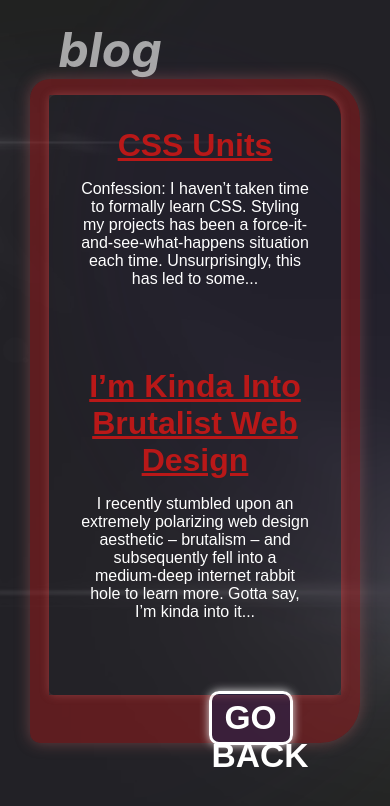
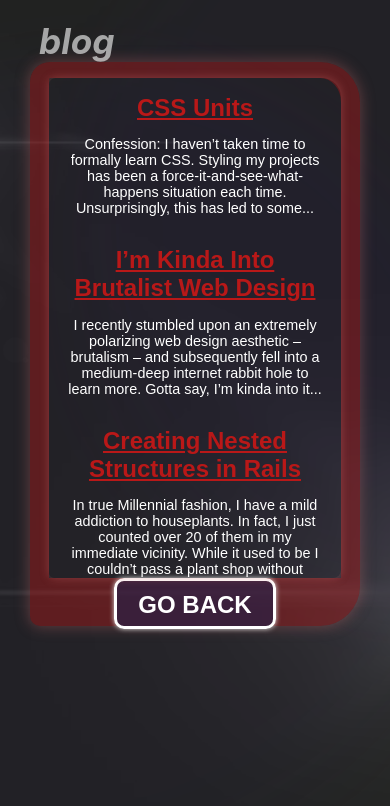
Before and after one commit to billyott/personal-site, a React (Create React App) app: page /blog in a window 390 px wide. Shown: the top 806 px of the page. Built offline with nearby package versions, Linux system fonts and the light colour scheme.

Commit message:
optimize blog for mobile

```diff
--- a/src/components/blog.scss
+++ b/src/components/blog.scss
@@ -10,6 +10,7 @@
     background-size: cover;
     background-position: center;
     background-color: $scheme-black;
+    overflow-y: auto;
 
     &__header {
         margin-top: 5%;
@@ -18,6 +19,16 @@
         font-weight: bolder;
         font-style: italic;
         color: $scheme-grey-light-a7;
+
+        @media (max-width: 768px) {
+            font-size: 2.6rem;
+            margin-left: 10%;
+        }
+
+        @media (max-width: 480px) {
+            font-size: 2.2rem;
+            margin-left: 10%;
+        }
     }
 
     &__content-outer {
@@ -39,6 +50,14 @@
         box-shadow: 0 0 10px $scheme-red-light-a4;
         border-radius: .4rem 1.2rem .5rem .3125rem;
         position: relative;
+
+        @media (max-width: 768px) {
+            max-height: 500px;
+        }
+
+        @media (max-width: 480px) {
+            max-height: 500px;
+        }
     }
 
     &__items {
@@ -54,6 +73,16 @@
         display: flex;
         flex-direction: column;
         overflow-y: scroll;
+
+        @media (max-width: 768px) {
+            max-height: 500px;
+            width: 100%;
+        }
+
+        @media (max-width: 480px) {
+            max-height: 500px;
+            width: 100%;
+        }
     }
 
     &__item {
@@ -87,12 +116,28 @@
             outline: none;
         }
 
+        @media (max-width: 768px) {
+            font-size: .9rem;
+            padding: 1rem 1rem 0 1rem;
+        }
+
+        @media (max-width: 480px) {
+            font-size: .9rem;
+        }
     }
 
     &__link {
         color: $scheme-red;
         font-size: 2rem;
         font-weight: bold;
+
+        @media (max-width: 768px) {
+            font-size: 1.5rem;
+        }
+
+        @media (max-width: 480px) {
+            font-size: 1.5rem;
+        }
     }
 
     &__back-button {
@@ -112,7 +157,7 @@
         background-color: $scheme-purple-dark-a7;
         border-style: solid;
         border-color: $scheme-white;
-        box-shadow: 0 0 10px $scheme-grey-light;
+        box-shadow: 0 0 5px $scheme-grey-light;
         border-radius: .625rem;
 
         &:hover {
@@ -125,6 +170,26 @@
             background-color: $scheme-grey-light-a7;
             outline: none;
         }
+
+        @media (max-width: 768px) {
+            font-size: 1.5rem;
+            width: 30%;
+            padding-top: 10px;
+            margin-left: auto;
+            margin-right: auto;
+            height: 2.2rem;
+            margin-top: -3rem;
+        }
+
+        @media (max-width: 480px) {
+            font-size: 1.5rem;
+            width: 40%;
+            padding-top: 10px;
+            margin-left: auto;
+            margin-right: auto;
+            height: 2.2rem;
+            margin-top: -3rem;
+        }
     }
 
 }
```
